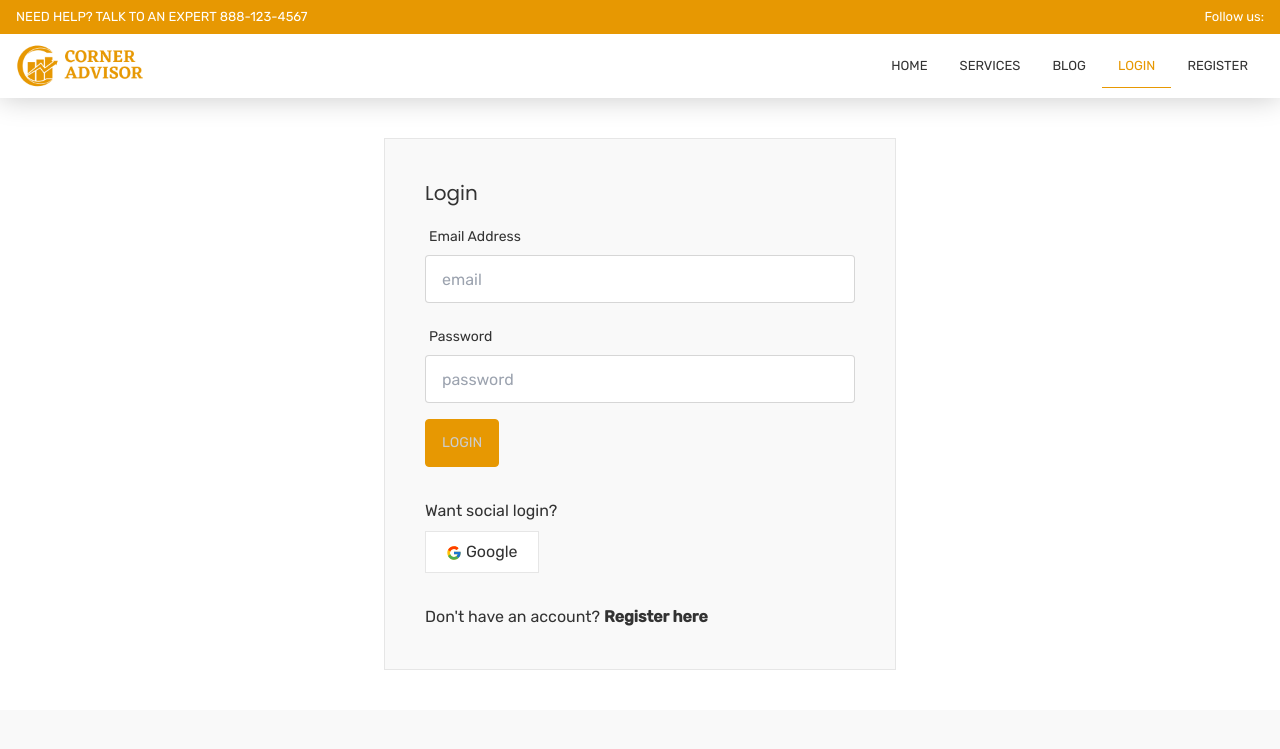
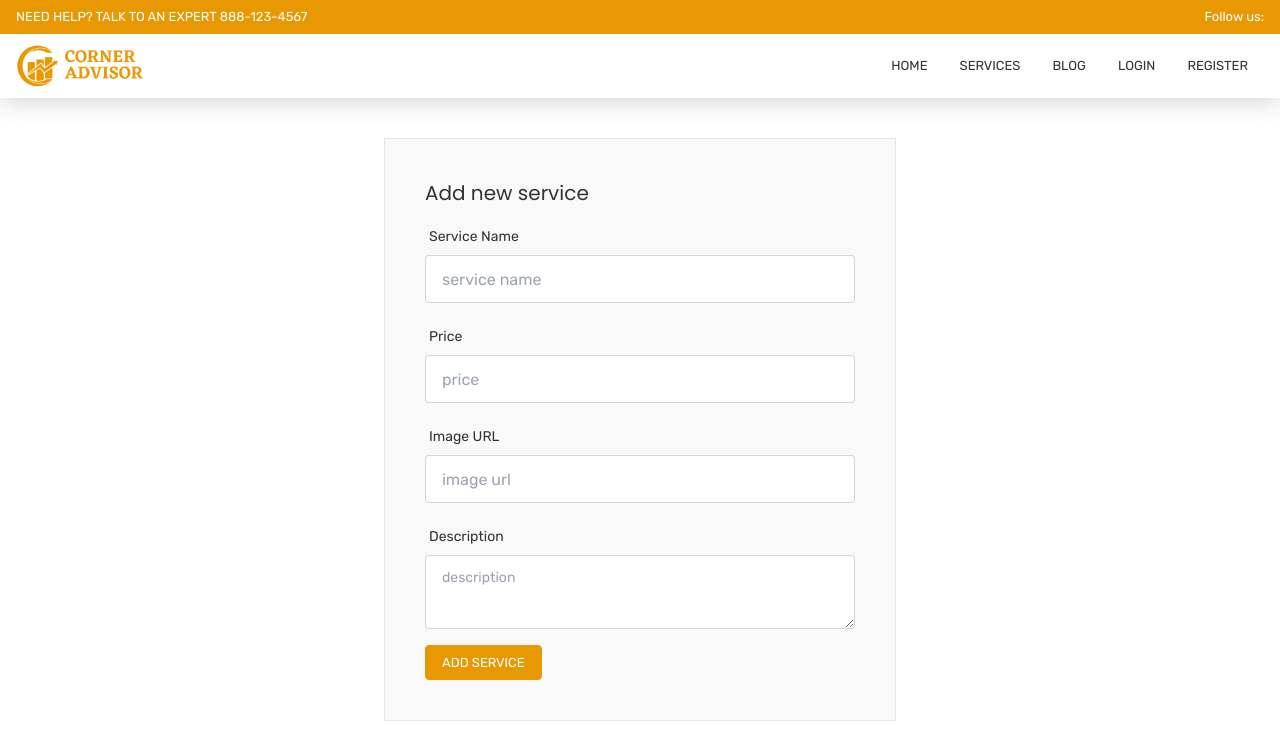
Before and after one commit to sifatullahsu/corner-advisor, a React (Create React App) app: page /add-service in a window 1280 px wide. Before the commit this address led to /login. Shown: the top 749 px of the page. Built offline with nearby package versions, Linux system fonts and the light colour scheme; no server answers.

Commit message:
add service page

```diff
--- a/src/App.css
+++ b/src/App.css
@@ -20,6 +20,7 @@ header {
   font-size: 13px;
   text-transform: uppercase;
   transition-property: unset;
+  border-radius: 0 !important;
 }
 
 .navbar li a.active {
@@ -27,6 +28,12 @@ header {
   background-color: unset;
   color: #e79802;
   border-bottom: 1px solid #e79802;
+
+}
+
+.menu :where(li:not(.menu-title):not(:empty))> :where(:not(ul).active),
+.menu :where(li:not(.menu-title):not(:empty))> :where(*:not(ul):active) {
+  background-color: unset;
 }
 
 .navbar li button {
--- /dev/null
+++ b/src/components/Error.js
@@ -0,0 +1,11 @@
+import React from 'react';
+
+const Error = () => {
+  return (
+    <div>
+      Error Page
+    </div>
+  );
+};
+
+export default Error;
--- a/src/components/Header.js
+++ b/src/components/Header.js
@@ -63,7 +63,7 @@ const Header = () => {
                 {navMenuItems()}
               </ul>
             </div>
-            <Link>
+            <Link to='/'>
               <img src={logo} alt="" className='w-32' />
             </Link>
           </div>
--- a/src/components/Service.js
+++ b/src/components/Service.js
@@ -14,8 +14,8 @@ const Service = ({ service }) => {
         <p>{price}</p>
         <p>Lorem ipsum dolor, sit amet consectetur adipisicing elit. Aliquid, distinctio.</p>
         <div className="card-actions">
-          <Link to={`services/${_id}`}>
-            <button className="btn btn-primary rounded">Buy Now</button>
+          <Link to={`/services/${_id}`}>
+            <button className="btn btn-primary rounded">View details</button>
           </Link>
         </div>
       </div>
--- a/src/pages/AddServicePage.js
+++ b/src/pages/AddServicePage.js
@@ -1,10 +1,69 @@
 import React from 'react';
+import { toast } from 'react-toastify';
 
 const AddServicePage = () => {
+
+  const handleAddService = (event) => {
+    event.preventDefault();
+
+    const form = event.target;
+    const name = form.name.value;
+    const price = form.price.value;
+    const image = form.image.value;
+    const description = form.description.value;
+
+    const data = {
+      name,
+      price,
+      img: image,
+      description
+    }
+
+    fetch('http://localhost:5000/service', {
+      method: 'POST',
+      headers: {
+        'content-type': 'application/json'
+      },
+      body: JSON.stringify(data)
+    })
+      .then(data => toast.success('Service added successfully..'))
+      .catch(err => toast.error('Somthing is wrong..'))
+  }
+
   return (
-    <div>
-      Add service
-    </div>
+    <section className='py-10'>
+      <div className='container'>
+        <div className='max-w-lg mx-auto'>
+          <div className='bg-gray p-10 border border-border'>
+            <h4 className='text-xl mb-3'>Add new service</h4>
+            <form onSubmit={handleAddService}>
+              <div className='grid grid-cols-1 gap-4'>
+                <div className="form-control w-full">
+                  <label className="label"><span className="label-text">Service Name</span></label>
+                  <input name="name" type="text" placeholder="service name" className="input input-bordered rounded" required />
+                </div>
+
+                <div className="form-control w-full">
+                  <label className="label"><span className="label-text">Price</span></label>
+                  <input name="price" type="number" placeholder="price" className="input input-bordered rounded" required />
+                </div>
+
+                <div className="form-control w-full">
+                  <label className="label"><span className="label-text">Image URL</span></label>
+                  <input name="image" type="url" placeholder="image url" className="input input-bordered rounded" required />
+                </div>
+
+                <div className="form-control w-full">
+                  <label className="label"><span className="label-text">Description</span></label>
+                  <textarea name='description' className="textarea textarea-bordered rounded" placeholder="description" required></textarea>
+                </div>
+              </div>
+              <input className='btn btn-primary rounded mt-4' type="submit" value="Add service" />
+            </form>
+          </div>
+        </div>
+      </div>
+    </section>
   );
 };
 
--- a/src/pages/ServicesPage.js
+++ b/src/pages/ServicesPage.js
@@ -1,10 +1,22 @@
 import React from 'react';
+import { useLoaderData } from 'react-router-dom';
+import Services from '../components/Services';
 
 const ServicesPage = () => {
+  const services = useLoaderData();
+
   return (
-    <div>
-      ServicesPage
-    </div>
+    <section className='py-20'>
+      <div className="container">
+        <div className='max-w-5xl mx-auto'>
+          <div className='text-center max-w-xl mx-auto mb-10'>
+            <h2 className='text-3xl font-bold mb-5 text-secondary'>All Advantage Services</h2>
+            <p className='text-text'>Lorem ipsum dolor sit amet, consectetur adipiscing elit. Praesent euismod lorem sit amet metus malesuada.</p>
+          </div>
+          <Services services={services}></Services>
+        </div>
+      </div>
+    </section >
   );
 };
 
--- a/src/pages/SingleServicesPage.js
+++ b/src/pages/SingleServicesPage.js
@@ -1,10 +1,69 @@
-import React from 'react';
+import React, { useContext } from 'react';
+import { useLoaderData } from 'react-router-dom';
+import { toast } from 'react-toastify';
+import { AuthContext } from '../contexts/AuthContextComp';
 
 const SingleServicesPage = () => {
+
+  const service = useLoaderData();
+  const { _id, name, img, price, description } = service;
+
+  const { user } = useContext(AuthContext);
+
+  const handleAddReview = (event) => {
+    event.preventDefault();
+    const review = event.target.review.value;
+
+    const data = {
+      serviceId: _id,
+      author: {
+        id: user.uid,
+        email: user.email
+      },
+      review
+    }
+
+    fetch('http://localhost:5000/review', {
+      method: 'POST',
+      headers: {
+        'content-type': 'application/json'
+      },
+      body: JSON.stringify(data)
+    })
+      .then(data => toast.success('Review added..'))
+      .catch(err => toast.error('Somthing is wrong..'))
+  }
+
   return (
-    <div>
-      Single services page
-    </div>
+    <section className='py-20'>
+      <div className="container">
+        <div className='max-w-5xl mx-auto bg-gray border border-border p-10 flex gap-8'>
+          <div className='basis-8/12'>
+            <div className='mb-16'>
+              <img src={img} className='w-full border border-border mb-10' alt="" />
+              <h2 className='text-2xl font-bold mb-4 text-secondary'>{name}</h2>
+              <p className='text-text mb-4'>{price}</p>
+              <p className='text-text mb-4'>{description}</p>
+            </div>
+            <div className='border-t border-border pt-5'>
+              <h3 className='text-base font-semibold mb-4 text-secondary'>Add your review</h3>
+              <form onSubmit={handleAddReview}>
+                <div className='grid grid-cols-1 gap-4'>
+                  <textarea name='review' className="textarea textarea-bordered rounded" placeholder="Review" required></textarea>
+                </div>
+                <input className='btn btn-primary w-full rounded mt-4' type="submit" value="Add your review" />
+              </form>
+            </div>
+          </div>
+          <div className='basis-4/12'>
+            <div className='bg-white border border-border p-5 sticky top-10'>
+              <h3 className='text-lg font-semibold text-secondary mb-4'>Need Help?</h3>
+              <p className='text-text text-mxs mb-4'>Please Feel Free To Contact. I Will Get Back To You With 1-2 Business Days. <br /><br />personal.sifat@gmail.com <br /> (888) 123-4567</p>
+            </div>
+          </div>
+        </div>
+      </div>
+    </section >
   );
 };
 
--- a/src/router/router.js
+++ b/src/router/router.js
@@ -1,3 +1,4 @@
+import Error from "../components/Error";
 import AddServicePage from "../pages/AddServicePage";
 import BlogPage from "../pages/BlogPage";
 import EditReview from "../pages/EditReview";
@@ -24,11 +25,13 @@ export const route = createBrowserRouter([
       },
       {
         path: '/services',
-        element: <ServicesPage></ServicesPage>
+        element: <ServicesPage></ServicesPage>,
+        loader: () => fetch('http://localhost:5000/services')
       },
       {
         path: '/services/:id',
-        element: <SingleServicesPage></SingleServicesPage>
+        element: <SingleServicesPage></SingleServicesPage>,
+        loader: ({ params }) => fetch(`http://localhost:5000/services/${params.id}`)
       },
       {
         path: '/login',
@@ -52,11 +55,12 @@ export const route = createBrowserRouter([
       },
       {
         path: '/add-service',
-        element: <PrivateRoute><AddServicePage></AddServicePage></PrivateRoute>
+        // element: <PrivateRoute><AddServicePage></AddServicePage></PrivateRoute>
+        element: <AddServicePage></AddServicePage>
       },
       {
         path: '/*',
-        element: <div>Error Page</div>
+        element: <Error></Error>
       }
     ]
   }
```
